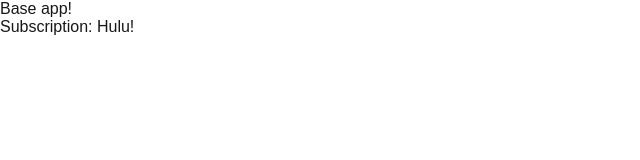
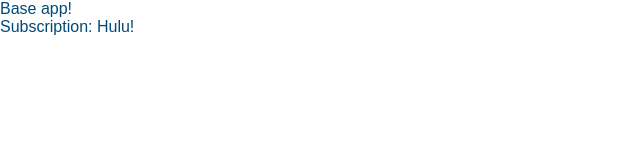
Before and after one commit to shreeyachand/BankAware, a Next.js app: page / in a window 1280 px wide. Shown: the top 160 px of the page, without its empty margins (0-640 px from the left). Built offline with nearby package versions, Linux system fonts and the light colour scheme.

Commit message:
adding color scheme

```diff
--- a/src/app/globals.css
+++ b/src/app/globals.css
@@ -1,6 +1,12 @@
+/* CAPITAL ONE RED #d03027 */
+/* CAPITAL ONE BLUE #004977 */
+
+
 :root {
   --background: #ffffff;
-  --foreground: #171717;
+  --foreground: #004977;
+  --text-color: #000000;
+  --accent-color: #d03027;
 }
 
 @media (prefers-color-scheme: dark) {
@@ -31,7 +37,7 @@
 }
 
 a {
-  color: inherit;
+  color: var(--text-color);
   text-decoration: none;
 }
 
```
